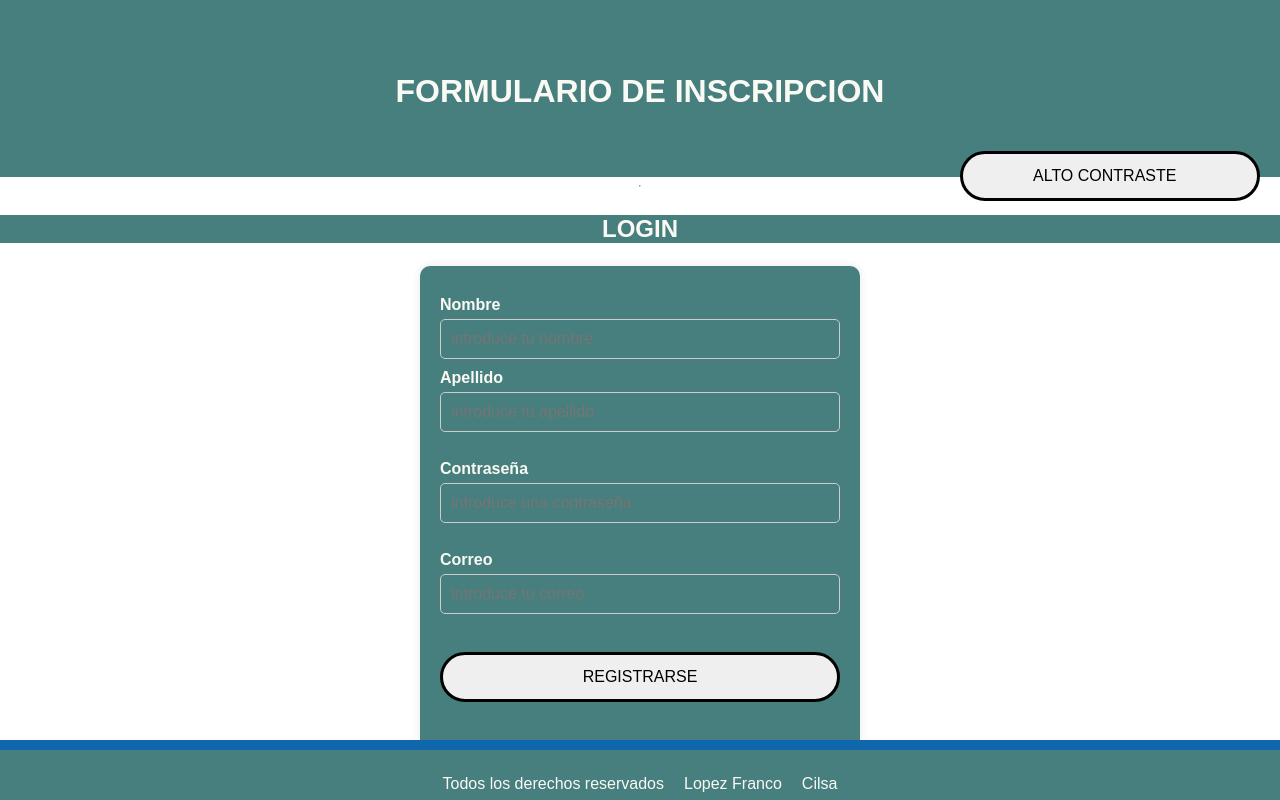
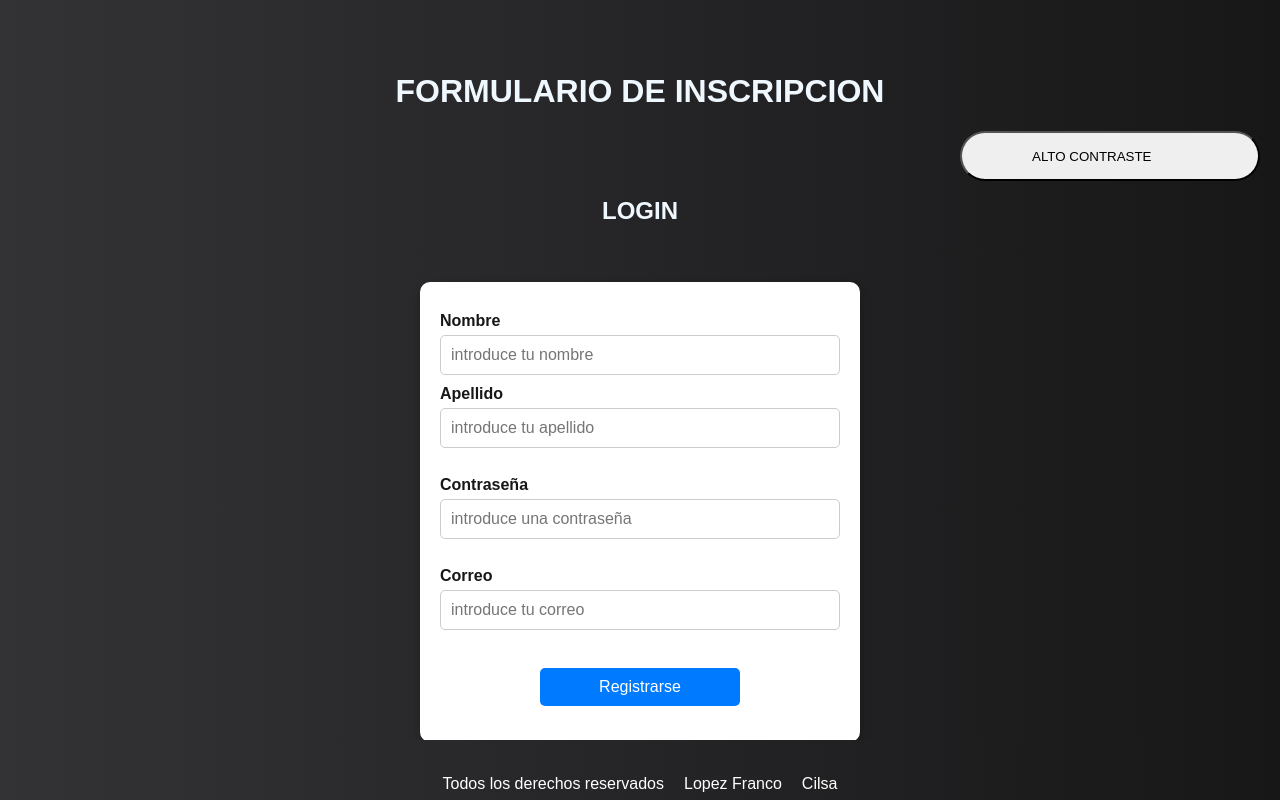
Before and after one commit to Lfran92/Cilsa, a plain HTML site: page index.html in a window 1280 px wide. Both pictures are taken after a click on the button "ALTO CONTRASTE". Drawn offline with Linux system fonts and the light colour scheme.

Commit message:
se realizaron cambios en el estilo de alto contraste

```diff
--- a/index.html
+++ b/index.html
@@ -14,7 +14,7 @@
         <button class="cambio" id="contraste">Alto Contraste</button>
 
     </header>
-    <hr>
+
     <h2>Login</h2>
     <div class="main-container">
         <div class="formulario">
@@ -38,7 +38,6 @@
         </div>
     </div>
 
-    <hr>
     <footer>
         <div class="fin">
             <ul>
--- a/style.css
+++ b/style.css
@@ -5,23 +5,30 @@ body {
     height: 100vh; /* 100% de la altura de la ventana */
     margin: 0;
     font-family: Arial, sans-serif;
-    background-color: rgb(16, 103, 173); /* Fondo gris claro */
+    background: linear-gradient(to right, #4e54c8, #8f94fb);
 }
 
 /*Alto contraste*/
 
 .white{
-    background-color: white;
-    .cabecera, .formulario, h2, .base, .nombre, input, .apellido, .contra, .corre, .fin, .boton{
-        background-color: rgb(71, 126, 126);
-        color: rgb(250, 250, 244);
-
-    }
+    background: linear-gradient(to right, #333336, #171718);
+    color: #171718;
 }
 
+.white .cabecera {
+    background: linear-gradient(to right, #333336, #171718);
+}
+
+.white .fin{
+    background: linear-gradient(to right, #333336, #171718);
+}
+
+.white footer{
+    background: linear-gradient(to right, #333336, #171718);
+}
 /*Estilo de formulario*/
 .cabecera {
-    background-color: rgb(16, 103, 173);
+    background: linear-gradient(to right, #4e54c8, #8f94fb);
     text-align: center;
     padding: 4% 0 2% 0;
     color: aliceblue;
@@ -34,9 +41,19 @@ body {
     flex-direction: row;
     float: inline-end;
     width: 300px;
+    height: 50px;
     align-items: center;
     padding: 0 0px 0 70px;
     margin-right: 20px;
+    text-transform: uppercase;
+    border-radius: 40px;
+    cursor: pointer;
+    transition: background-color 0.3s, transform 0.3s;
+}
+
+.cambio:hover{
+    background-color: #0056b3;
+    transform: scale(1.05);
 }
 
 .main-container {
@@ -52,10 +69,16 @@ body {
     background-color: #ffffff; /* Fondo blanco */
     padding: 20px;
     border-radius: 10px;
-    box-shadow: 0 0 10px rgba(0, 0, 0, 0.1);
+    box-shadow: 0 4px 6px rgba(0, 0, 0, 0.1), 0 8px 15px rgba(0, 0, 0, 0.1);
+    transition: transform 0.3s ease, box-shadow 0.3s ease; /* Transición suave */
     max-width: 400px;
     width: 100%;
     margin-bottom: 20px
+}
+
+.formulario:hover {
+    transform: translateY(-10px); /* Levanta la tarjeta al pasar el ratón */
+    box-shadow: 0 8px 15px rgba(0, 0, 0, 0.2), 0 16px 30px rgba(0, 0, 0, 0.2);
 }
 
 .formulario form {
@@ -88,33 +111,27 @@ h2 {
 
 }
 
-.boton  {
-    background-color: rgb(16, 20, 20);
+.boton {
+    margin-top: 20px;
     display: flex;
-    flex-direction: column;
-    height: 90px;
-    align-items: center;
-    color: aliceblue;
-
+    justify-content: center;
 }
 
-button {
-    width: 400px;
-    height: 50px;
-    margin-top: 20px;
-    border-radius: 50px;
-    text-transform: uppercase;
+.boton button {
+    padding: 10px 20px;
+    width: 200px;
+    border: none;
+    border-radius: 5px;
+    background-color: #007bff;
+    color: white;
     font-size: 16px;
-    border: solid 3px;
     cursor: pointer;
-
-
+    transition: background-color 0.3s, transform 0.3s; /* Transición suave */
 }
 
-button:hover {
-    background-color: rgb(16, 20, 20);
-    border-color: #1c8bcc;
-    color: aliceblue;
+.boton button:hover {
+    background-color: #0056b3;
+    transform: scale(1.05); /* Agranda ligeramente el botón al pasar el ratón */
 }
 
 .fin{
@@ -125,7 +142,7 @@ button:hover {
 
 
 footer {
-    background-color:rgb(16, 103, 173); /* Mismo color que el botón */
+    background: linear-gradient(to right, #4e54c8, #8f94fb);
     color: white;
     padding: 10px 0;
     width: 100%;
```
Also changed, not shown: favic/icons8-red-descentralizada-48.png (added).
